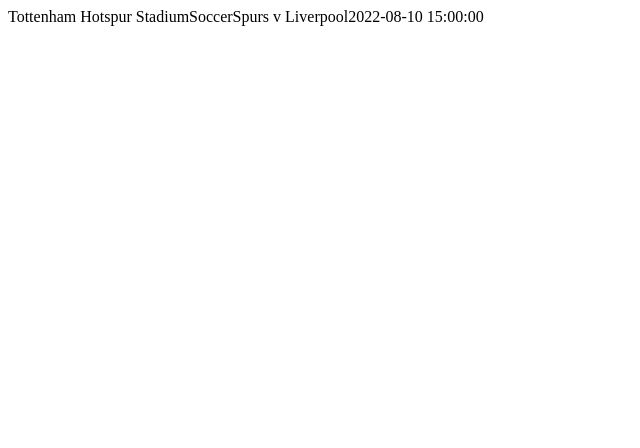
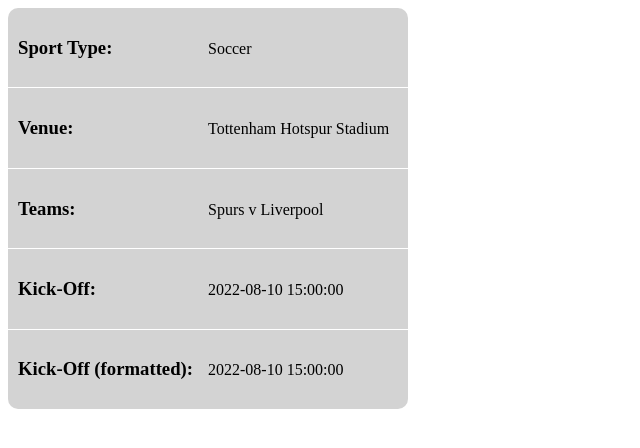
Before and after one commit to LKMorris/oop-projects, a PHP site: page / in a window 1280 px wide. Shown: the top 448 px of the page, without its empty margins (0-640 px from the left). Run offline with PHP 8.4, Linux system fonts and the light colour scheme.

Commit message:
added html structure and css

```diff
--- a/oop-sports-data/App/index.php
+++ b/oop-sports-data/App/index.php
@@ -3,13 +3,47 @@
 require_once 'Autoload/autoload.php';
 
 $class = New Sports\Teams\MatchData();
-echo $class->getSportVenue();
+$class->setSportType('Soccer');
+$class->setTeamNames('Spurs v Liverpool');
+$class->setDateTime('2022-08-10 15:00:00');
+?>
 
-$class->setSportType('Soccer');
-echo $class->getSportType();
+<div class="container">
+    <div class="match-info">
+        <h3>Sport Type: </h3><p><?php print_r($class->getSportType()); ?></p>
+    </div>
+    <div class="match-info">
+        <h3>Venue: </h3><p><?php print_r($class->getSportVenue()); ?></p>
+    </div>
+    <div class="match-info">
+        <h3>Teams: </h3><p><?php print_r($class->getTeamNames()); ?></p>
+    </div>
+    <div class="match-info">
+        <h3>Kick-Off:</h3><p><?php print_r($class->getDateTime()); ?></p>
+    </div>
+    <div class="match-info">
+        <h3>Kick-Off (formatted): </h3><p><?php print_r($class->getDateTime('j F Y H:i')); ?></p>
+    </div>
+</div>
 
-$class->setTeamNames('Spurs v Liverpool');
-echo $class->getTeamNames();
+<style>
+    .container {
+        width: 400px;
+        background-color: lightgray;
+        border-radius: 10px;
+    }
 
-$class->setDateTime('2022-08-10 15:00:00');
-echo $class->getDateTime();
+    .match-info{
+        padding: 10px;
+        border-bottom: 1px solid white;
+    }
+
+    .match-info:nth-last-child(1){
+        border-bottom: none;
+    }
+
+    h3, p {
+        display: inline-block;
+        width: 50%;
+    }
+</style>
```
